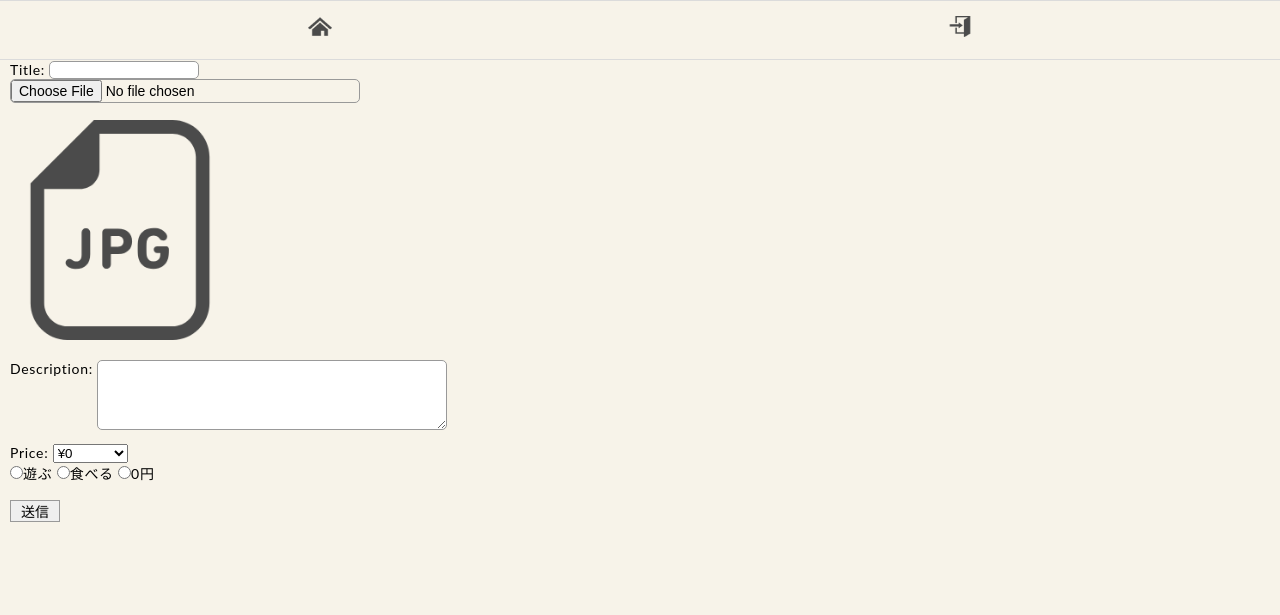
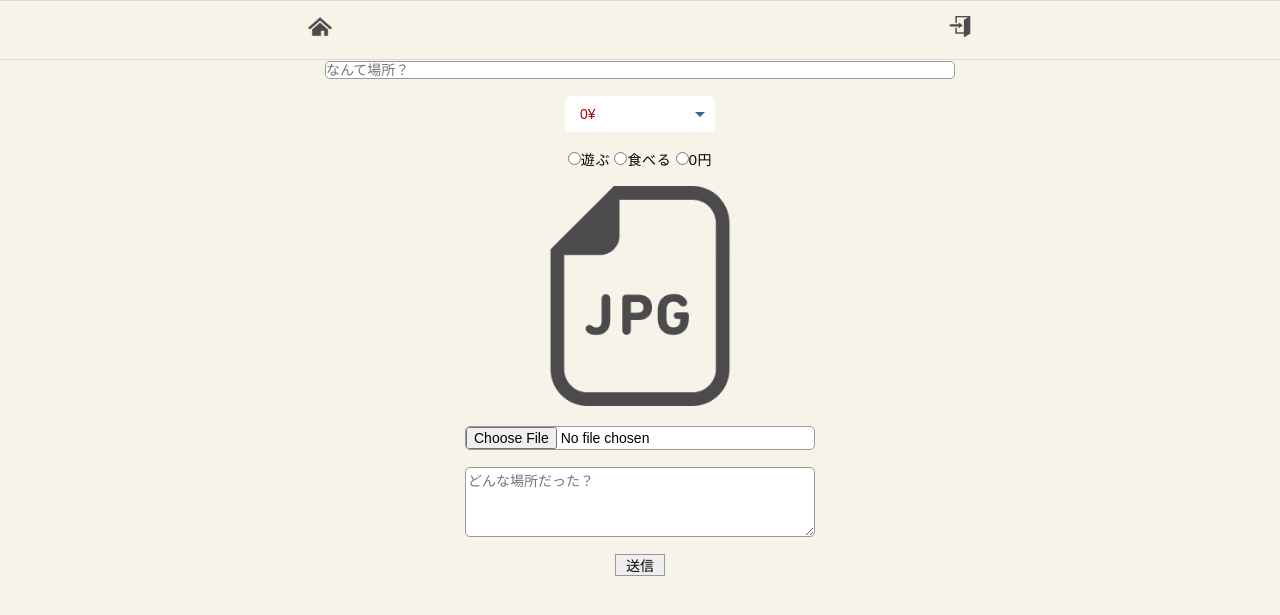
Before and after one commit to ccchumarns/instaglam, a PHP site: page /post_screen.html in a window 1280 px wide. Shown: the top 615 px of the page. Run offline with PHP 8.4, Linux system fonts and the light colour scheme; some libraries are stand-ins or nearby versions.

Commit message:
modified:   post_screen.html

```diff
--- a/post_screen.html
+++ b/post_screen.html
@@ -8,56 +8,74 @@
       <!--<button type="button" onclick="history.back()"><h3>戻る</h3></button>-->
   </head>
 
+  <body>
     <header>
     <ul id="login_logout" class="mypage-post-tab">
     </ul>
     </header>
-  <body>
+
     <br/><br/><br/>
-      <ui id="error"></ui>
+
+    <center>
+
       <form action="/instaglam/api/upload_post_db.php" method="post" enctype="multipart/form-data">
         <div>
-          <label for="title">Title:</label>
-          <input type="title" id="title" name="title">
+          <input type="title" id="title" name="title" placeholder="なんて場所？" style="width:50%;">
         </div>
-        <input type="file" name="upload_file" id="upload_file" class="data file" />
-        <br /><br />
-        <span id="preview_area">
-          <img id='preview' width= auto height="220" src="img/icon/JPG.png" >
+
+        <br />
+
+        <div>
+          <label>
+          <select name="price">
+            <option value="0">0¥</option>
+            <option value="500">~500¥</option>
+            <option value="1000">~1,000¥</option>
+            <option value="2000">~2,000¥</option>
+            <option value="3000">~3,000¥</option>
+            <option value="4000">~4,000¥</option>
+            <option value="5000">~5,000¥</option>
+            <option value="6000">~10,000¥</option>
+          </select>
+          </label>
         </div>
-        </span>
-        <br /><br />
-        <div>
-          <label for="description">Description:</label>
-          <textarea id="description" name="description"></textarea>
-        </div>
-        <div>
-        <!--  <label for="price">Price:</label>-->
-        <!--  <input type="price" id="price" name="price">-->
-          <p>
-            <p>Price:
-              <select name="price">
-              <option value="0">¥0</option>
-              <option value="500">¥~500</option>
-              <option value="1000">¥~1000</option>
-              <option value="2000">¥~2000</option>
-              <option value="3000">¥~3000</option>
-              <option value="4000">¥~4000</option>
-              <option value="5000">¥~5000</option>
-              <option value="6000">¥~10000</option>
-            </select>
-            </p>
-          </p>
-        </div>
+
+        <br />
+
         <input type="radio" name="category_id" value="2">遊ぶ
         <input type="radio" name="category_id" value="1">食べる
         <input type="radio" name="category_id" value="3">0円
         <input type="hidden" id="lat" name="lat">
         <input type="hidden" id="lon" name="lon">
+
         <br /><br />
+
+        <span id="preview_area">
+          <img id='preview' width= auto height="220" src="img/icon/JPG.png" >
+          </div>
+        </span>
+
+        <br /><br />
+
+        <input type="file" name="upload_file" id="upload_file" class="data file" />
+
+        <br /><br />
+
+        <div>
+          <textarea id="description" name="description" placeholder="どんな場所だった？"></textarea>
+        </div>
+
+        <br />
+
         <input type="submit" value="送信" />
-        <br /><br />
+
+        <br />
+
+        <ui id="error"></ui>
+
       </form>
+    </center>
+
 
     <script src="https://ajax.googleapis.com/ajax/libs/jquery/3.1.1/jquery.min.js"></script>
 
@@ -120,5 +138,6 @@
         $("#error").append(error_message);
       }
     </script>
+
   </body>
 <html>
--- a/post_stylesheet.css
+++ b/post_stylesheet.css
@@ -141,8 +141,42 @@ form div + div {
 }
 
 label {
-  display: inline-block;
-  text-align: right;
+	position: relative;		/* 選択ボックスの位置指定 */
+	display: block;			/* ブロックレベル要素化にする */
+	width: 150px;			/* ボックスの高さを指定する */
+	border: 2px; /* ボックスの境界線を実線で指定する */
+	border-radius: 5px;		/* ボックスに角丸を指定する */
+	background: #fff;		/* ボックスの背景色を指定する */
+}
+label:before {
+	position: absolute;	/* 矢印の位置を指定する */
+	content: "";		/* 矢印のコンテンツ */
+	top: 50%;			/* 下部から配置の基準位置を決める */
+	right: 10px;		/* 右側から配置の基準位置を決める */
+	width:0px;			/* ボックスの横幅をなしに指定する */
+ 	height:0px;			/* ボックスの高さをなしに指定する */
+	margin: -2px 0 0 0;	/* ボックス外側の余白を指定する */
+	border: 5px solid transparent;	/* 矢印の境界線を透過する */
+	border-top: 5px solid #326693;	/* 矢印ボックス上部の境界線を実線で指定する */
+	cursor: pointer;		/* マウスカーソルの形を指定する */
+	pointer-events: none;	/* マウスイベントを制御する */
+}
+
+select {
+	-webkit-appearance: none;/* ベンダープレフィックス(Google Chrome、Safari用) */
+	-moz-appearance: none;	/* ベンダープレフィックス(Firefox用) */
+	appearance: none;		/* 標準のスタイルを無効にする */
+	display: block;			/* ブロックレベル要素化する */
+	width: 150px;			/* ボックスの高さを指定する */
+	padding: 10px 15px;		/* ボックス内側の余白を指定する */
+	color: #b20000;			/* フォントの色を指定 */
+	border: none;			/* 境界線をなしに指定する */
+	border-radius: 5px;		/* 角丸を指定する */
+	background: transparent;
+	font-size:14px;
+}
+::-ms-expand {		/* select要素のデザインを無効にする（IE用） */
+	display: none;
 }
 
 input[type="description"],input[type="file"], textarea {
@@ -151,14 +185,16 @@ input[type="description"],input[type="file"], textarea {
   box-sizing: border-box;
   border: 1px solid #999;
   border-radius: 5px;
+  background: #fff;
 }
 
-input[type="price"],input[type="title"]{
+input[type="title"]{
   font: 1em sans-serif;
   width: 150px;
   box-sizing: border-box;
   border: 1px solid #999;
   border-radius: 5px;
+  background: #fff;
 }
 
 input[type="submit"]{
```
Lines whose indentation alone changed are shown as unchanged.
